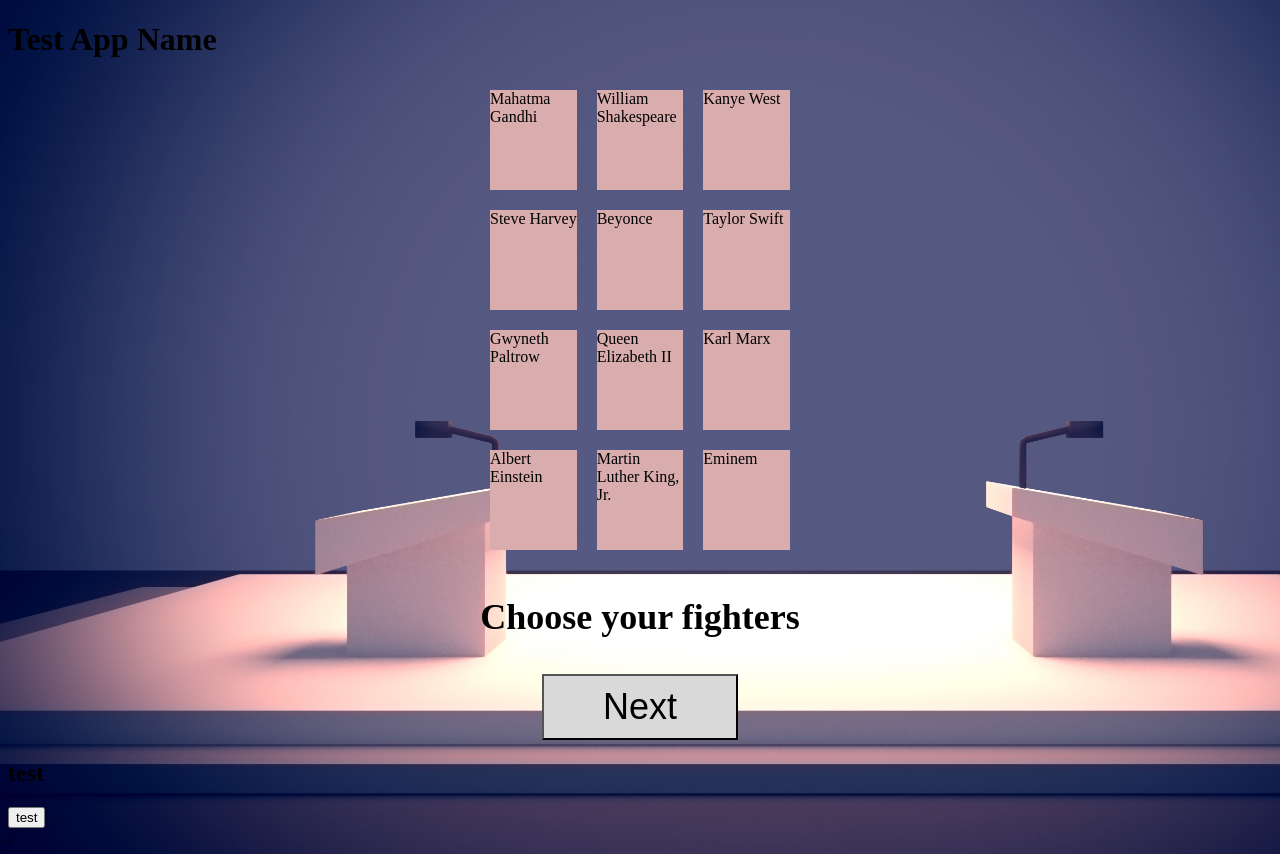
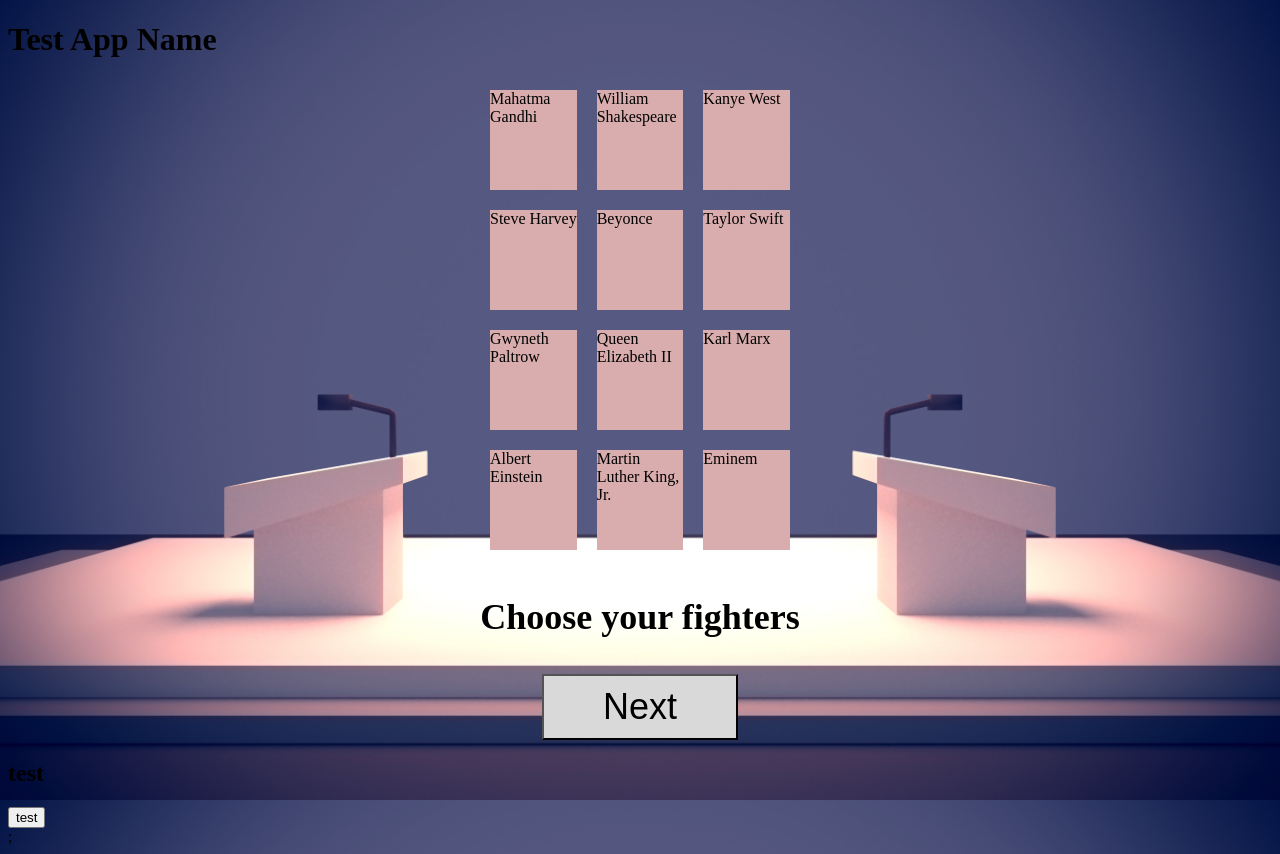
Before and after one commit to michaelwlu/code-fest-2023, a Next.js app: page / in a window 1280 px wide. Built offline with nearby package versions, Linux system fonts and the light colour scheme.

Commit message:
centering
centering fix

```diff
--- a/public/index.scss
+++ b/public/index.scss
@@ -1,5 +1,6 @@
 body {
-  background-image: url('../src/assets/debate-background.jpg');
+  background: url('../src/assets/debate-background.jpg') no-repeat center center
+    fixed;
   background-size: cover;
 }
 .App {
@@ -12,6 +13,7 @@
   margin: 0 auto;
   display: flex;
   flex-wrap: wrap;
+  justify-content: center;
 }
 
 .personBox {
```
